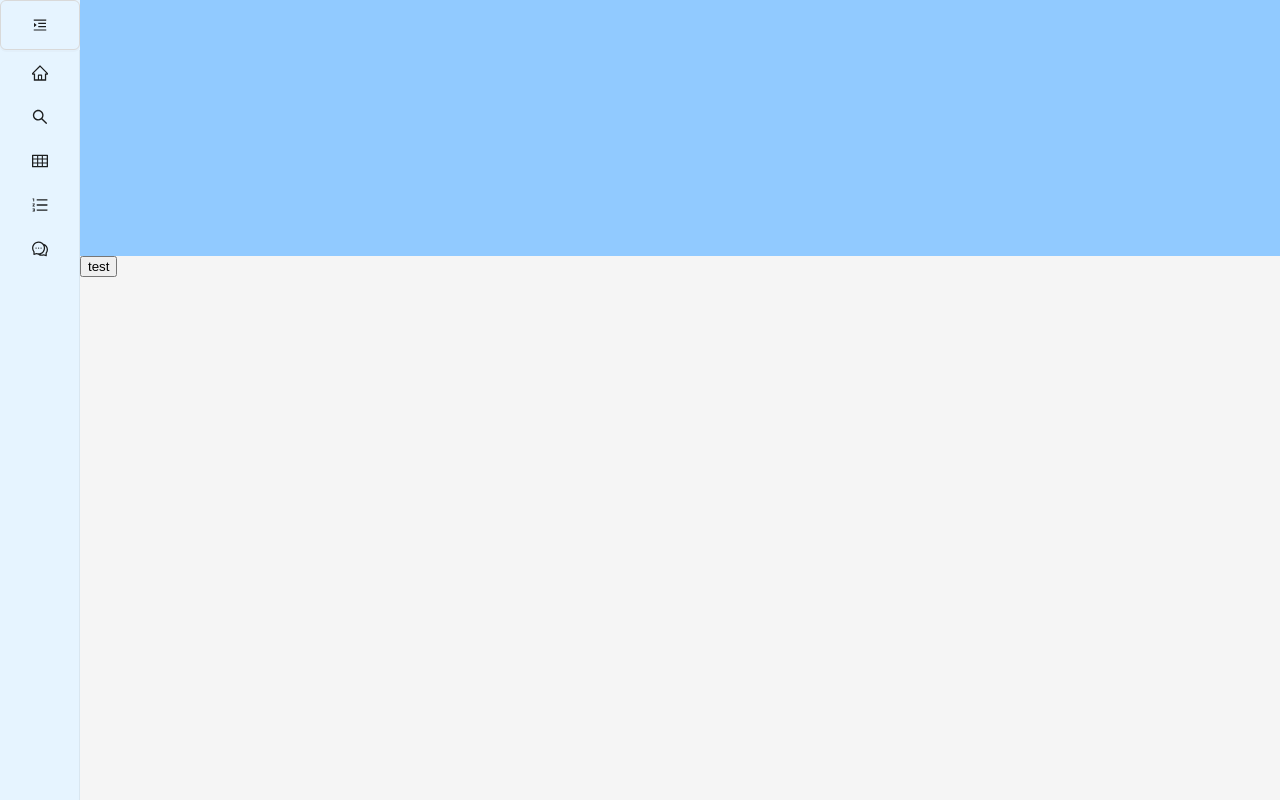
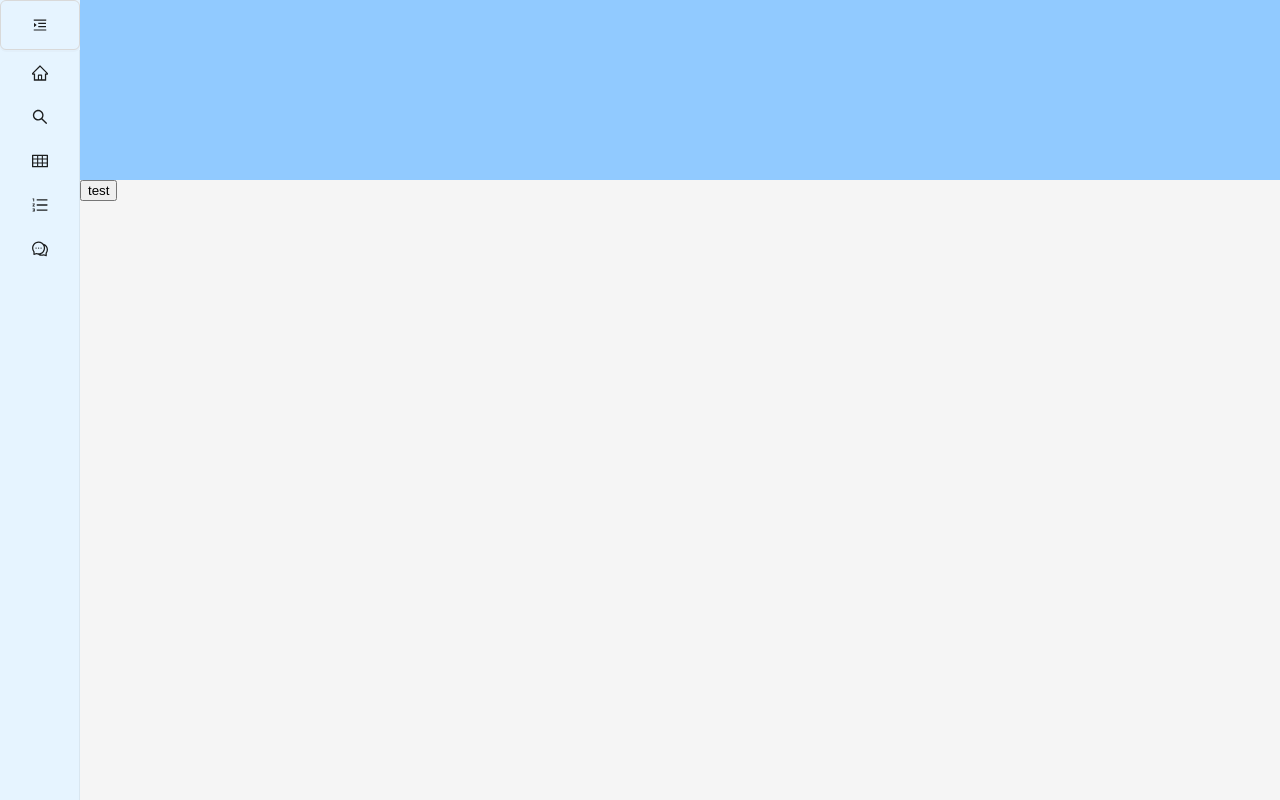
Before and after one commit to andy0314/wp1111_final, a React (Create React App) app in the folder frontend/: page / in a window 1280 px wide. Built offline with nearby package versions, Linux system fonts and the light colour scheme.

Commit message:
edit searchbar size

```diff
--- a/frontend/src/App.js
+++ b/frontend/src/App.js
@@ -28,11 +28,6 @@ const SideBarWrapper = styled(Sider)`
   height: 100vh;
 `
 
-const SearchBarWrapper = styled(Header)`
-  height: 256px;
-  background: ${blue[2]}
-`
-
 function App() {
   const { sideBarCollapse } = useData();
 
@@ -45,9 +40,9 @@ function App() {
           </SideBarWrapper>
 
         <Layout>
-          <SearchBarWrapper>
+          <Header style={{height: '180px', background: blue[2]}}>
             <SearchBar />
-          </SearchBarWrapper>
+          </Header>
 
           <Content>
             <Routes>
--- a/frontend/src/containers/SearchBar.js
+++ b/frontend/src/containers/SearchBar.js
@@ -1,18 +1,13 @@
 import { blue } from '@ant-design/colors'
 import styled from 'styled-components'
 
-const Wrapper = styled.div`
-    height: 100%;
-    width: 100%;
-    background: ${blue[2]};
-`
 
 const SearchBar = () => {
 
     return (
-        <Wrapper>
+        <>
 
-        </Wrapper>
+        </>
     )
 }
 
```
